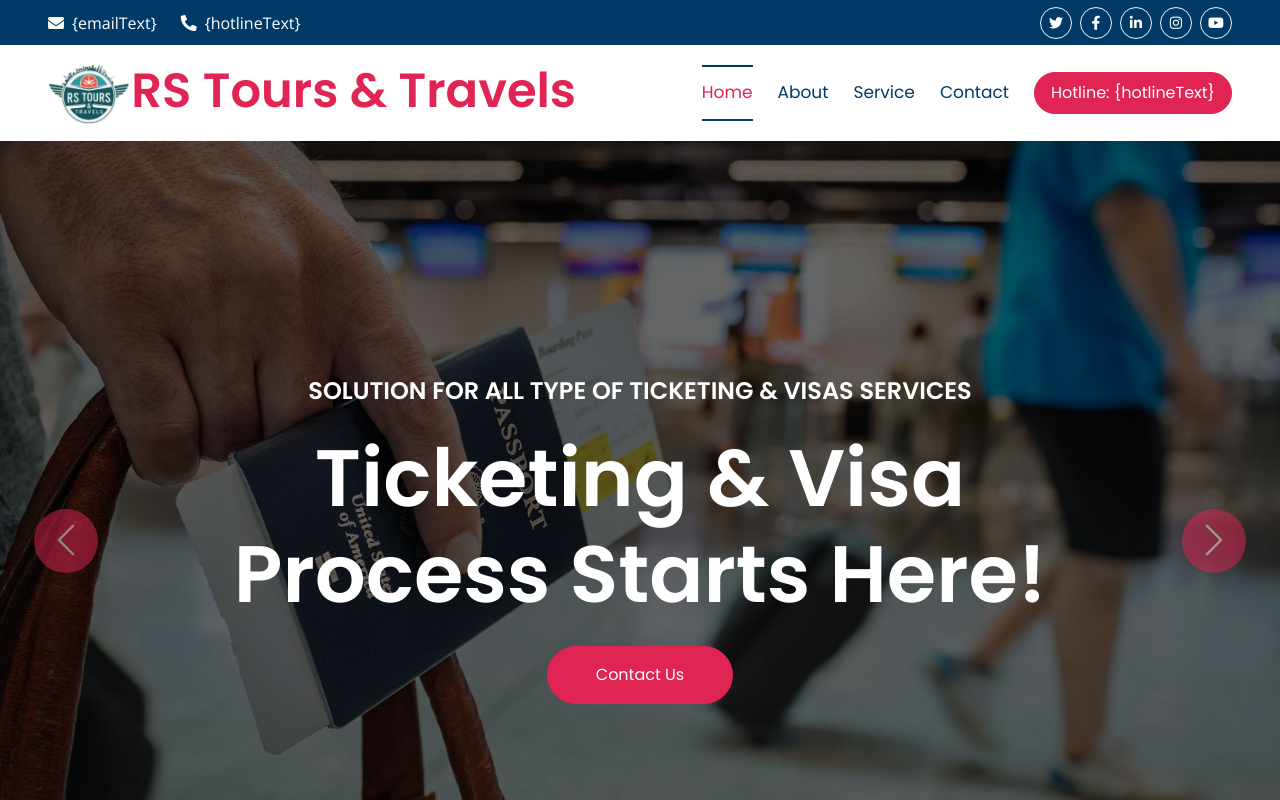
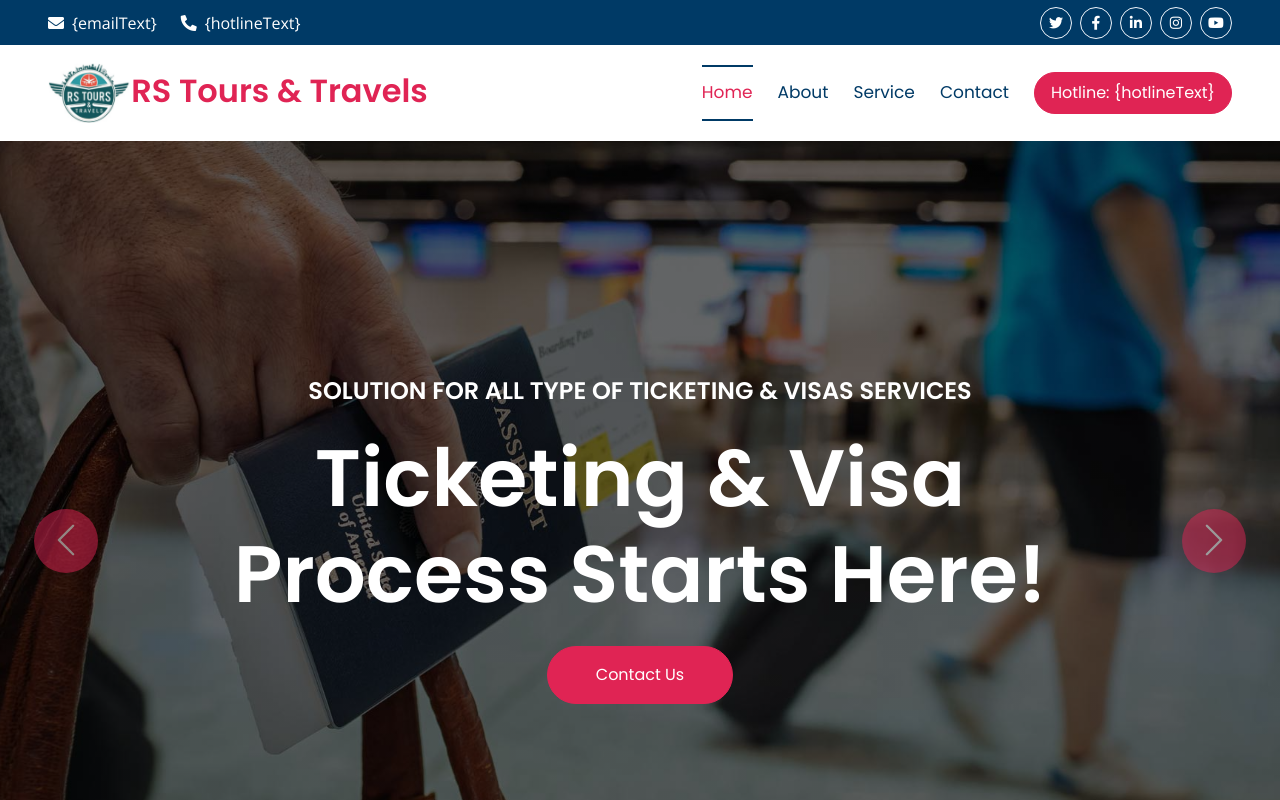
Before and after one commit to saifur2233/rs-tours-travels-frontend, a React (Vite) app: page / in a window 1280 px wide. Shown: the top 800 px of the page. Built offline with nearby package versions, Linux system fonts and the light colour scheme; no server answers.

Commit message:
logo title style change

```diff
--- a/src/pages/Site.jsx
+++ b/src/pages/Site.jsx
@@ -167,9 +167,9 @@ export default function Site() {
             <div className="container-fluid nav-bar p-0">
                 <nav className="navbar navbar-expand-lg navbar-light bg-white px-4 px-lg-5 py-3 py-lg-0">
                     <a href="#" className="navbar-brand p-0">
-                        <h2 className="display-5 text-secondary m-0">
+                        <h2 className="display-7 text-secondary m-0">
                             <img src="/img/logo.png" className="img-fluid" alt="" />
-                            RS Tours & Travels
+                            <b>RS Tours & Travels</b>
                         </h2>
                     </a>
                     <button
```
